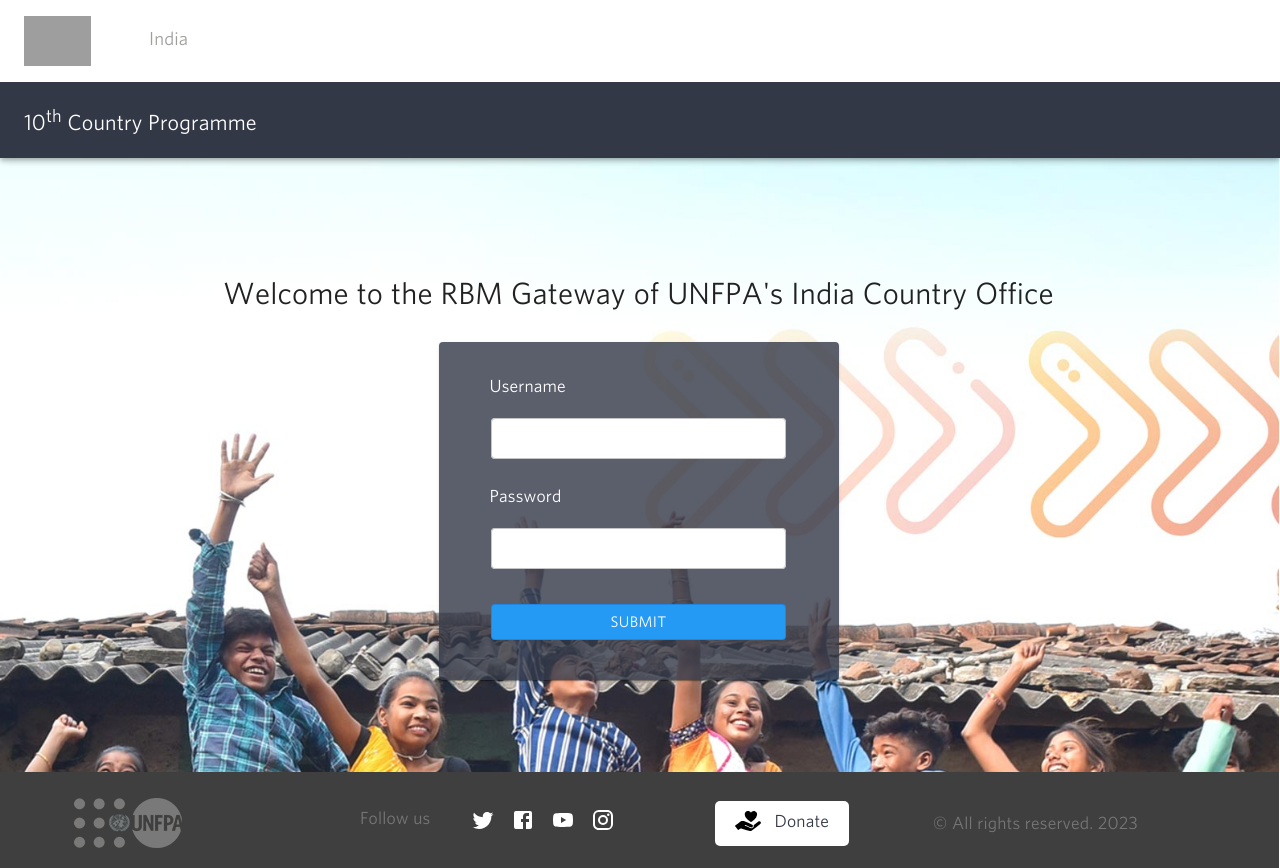
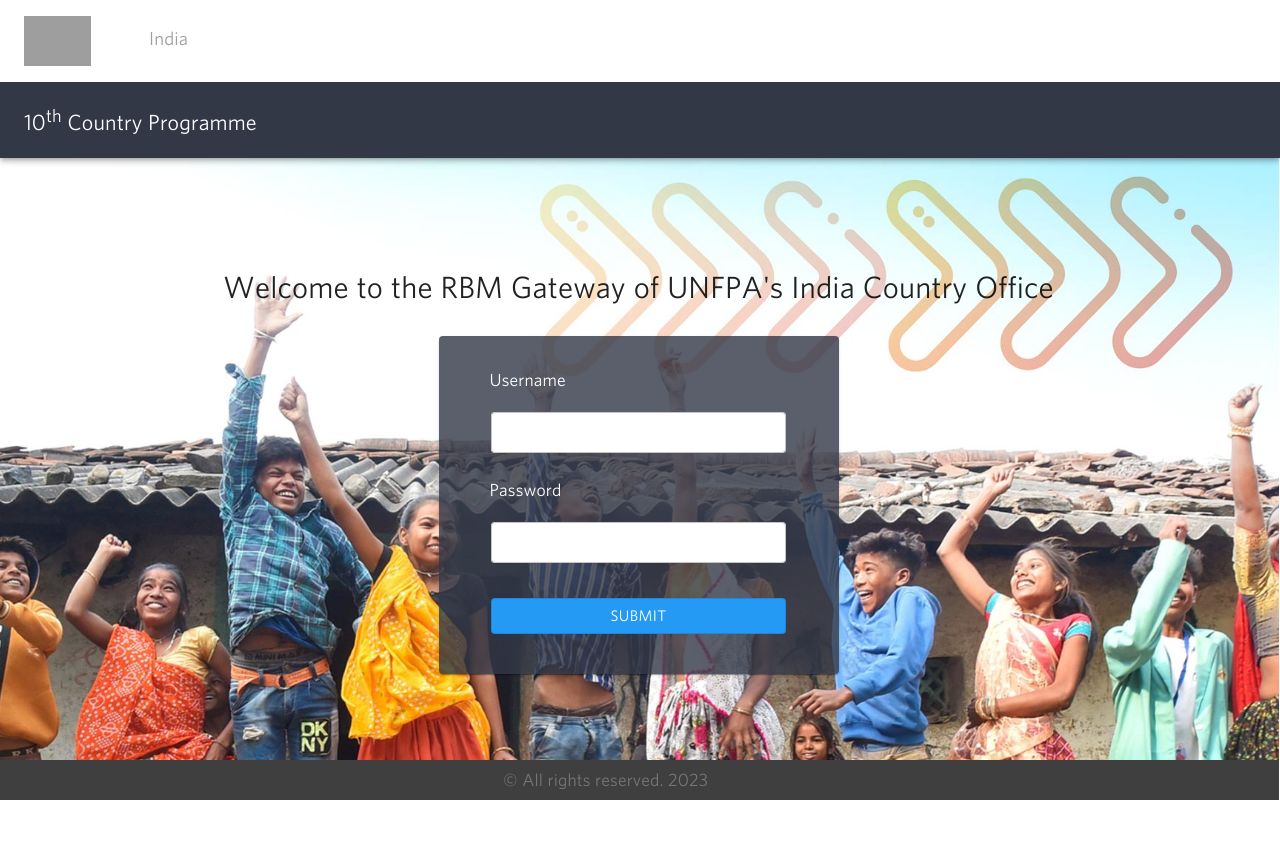
Before and after one commit to NimeshAtDure/kobotoolsignoff, a React (Create React App) app: page /signoff in a window 1280 px wide. After the commit the page ends 800 px from the top, so only its background shows below. Built offline with nearby package versions, Linux system fonts and the light colour scheme; grey boxes are pictures that could not be loaded.

Commit message:
login page design changes

```diff
--- a/src/App.css
+++ b/src/App.css
@@ -322,8 +322,12 @@
   align-items: center;
   justify-content: center;
   padding: 40px 75px;
-  min-height: calc(100vh - 160px) !important;
+  min-height: calc(100vh - 172px) !important;
 
+}
+
+.formviewmaindiv{
+  min-height: calc(100vh - 172px) !important;
 }
 
 .loginpage {
@@ -446,7 +450,7 @@
   display: flex !important;
   align-items: center;
   justify-content: center;
-  padding-bottom: 20px;
+  padding-bottom: 10px;
 }
 
 .footerlogo {
--- a/src/Footer.js
+++ b/src/Footer.js
@@ -7,7 +7,7 @@
 export default function Footer(){
     return (
         <Grid container spacing={2} className='footerbg'>
-                <Grid item xs={6} md={3} sm={3}>
+                {/* <Grid item xs={6} md={3} sm={3}>
                     <div className='footerlogo'></div>
 
                 </Grid>
@@ -28,9 +28,9 @@
                     <a href='https://www.unfpa.org/donate#india' target='_blank' className='donatelink'><span className='donatelogo'></span>
                     <span className='donatetext'>Donate</span>
                     </a>
-                </Grid>
+                </Grid> */}
 
-                <Grid item xs={12} md={3} sm={3}>
+                <Grid item xs={12} md={3} sm={3} className="pt-0px">
                 <p className='copyright pt-0px'> © All rights reserved. 2023</p>
                 </Grid>
                 </Grid>
```
Also changed, not shown: src/Assets/loginbg.png.
